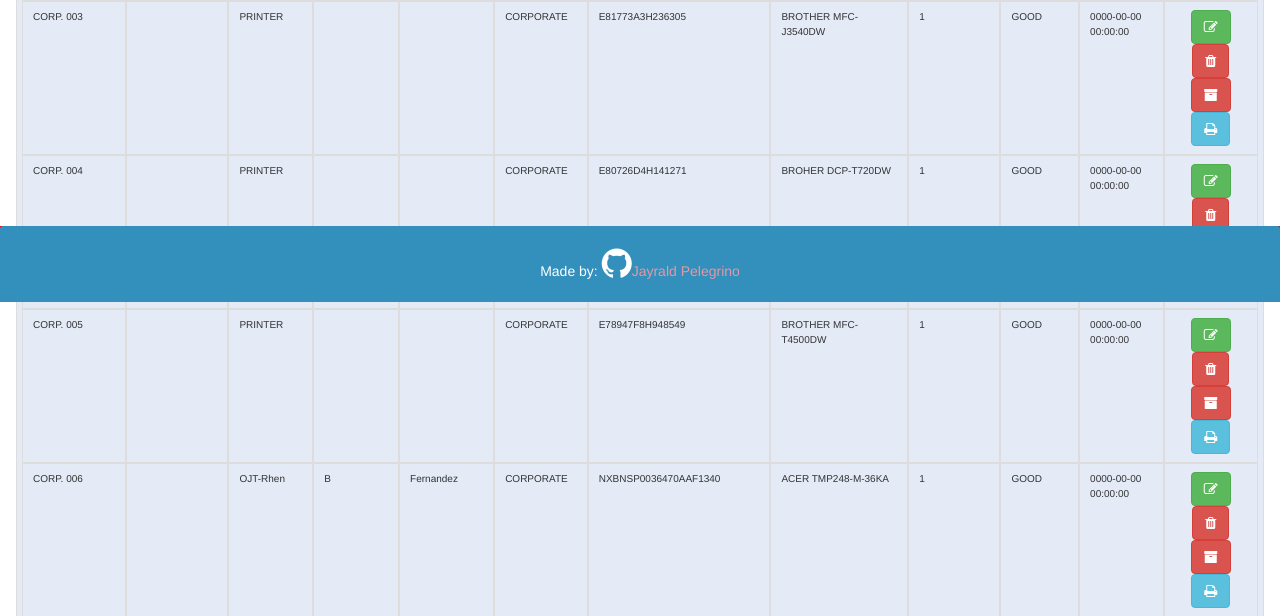
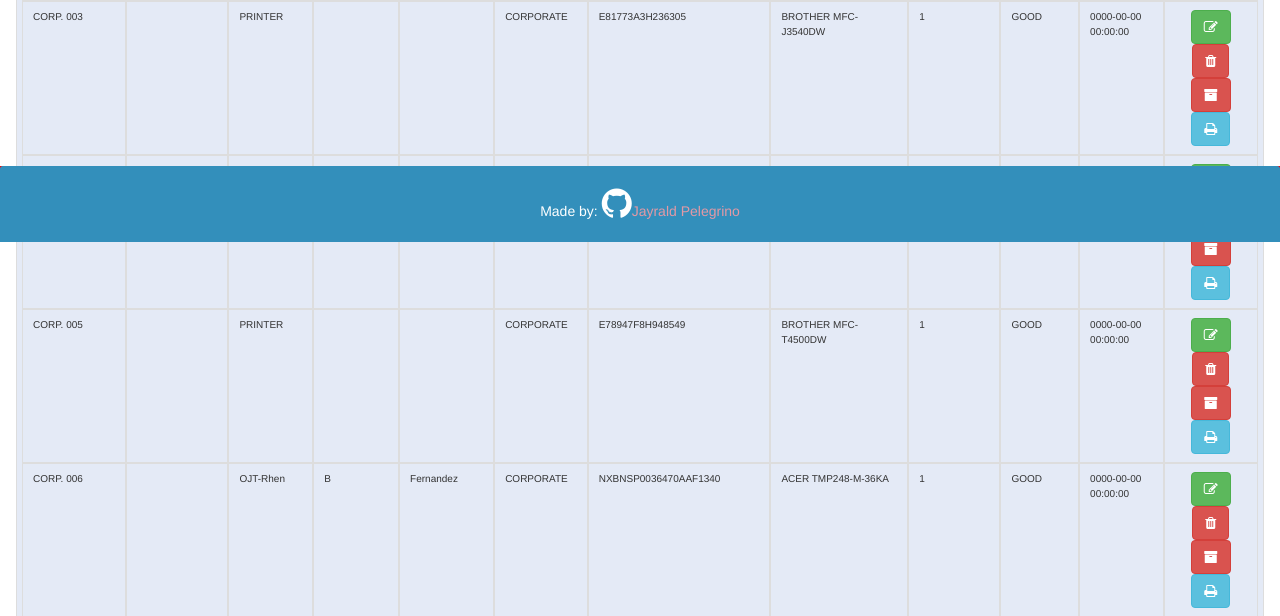
Before and after one commit to raldish/banbros-inv-system, a PHP site: page /admin/index.php in a window 1280 px wide. Shown: the part 558-1174 px from the top of the page. Run offline with PHP 8.4, Linux system fonts and the light colour scheme; a user stored in the database is signed in; data comes from the database, SQL or seed files in the repository; some libraries are stand-ins or nearby versions.

Commit message:
footer adjust

```diff
--- a/admin/index.php
+++ b/admin/index.php
@@ -114,9 +114,9 @@
     }
 
     .footer {
-        position: sticky;
+    position: fixed;
     left: 0;
-        bottom: -60px;
+    bottom: 0;
     width: 100%;
     background-color: red;
     color: white;
```
Also changed, not shown: admin/archive_data.php (+4 -6 lines). Lines whose indentation alone changed are shown as unchanged.
